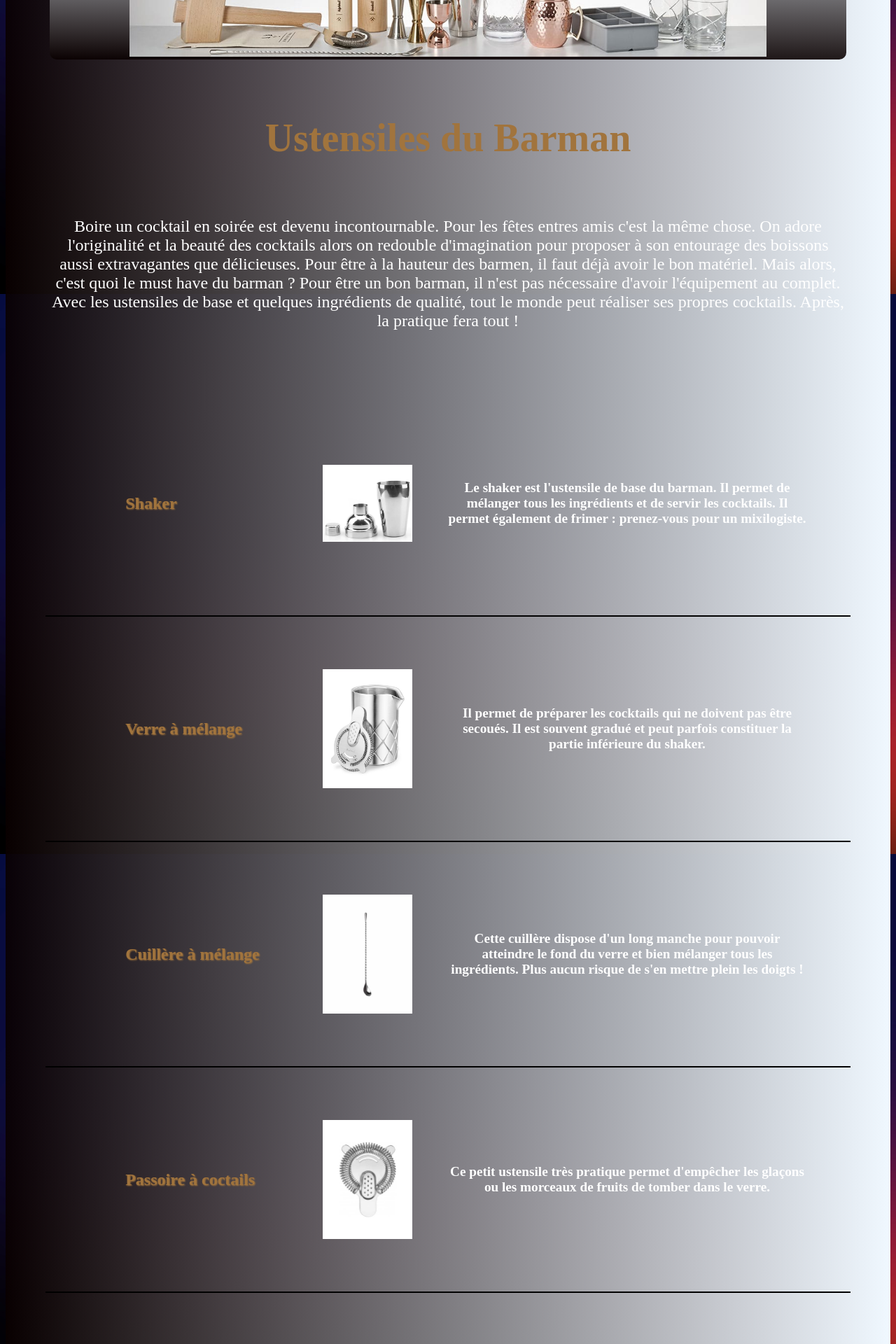
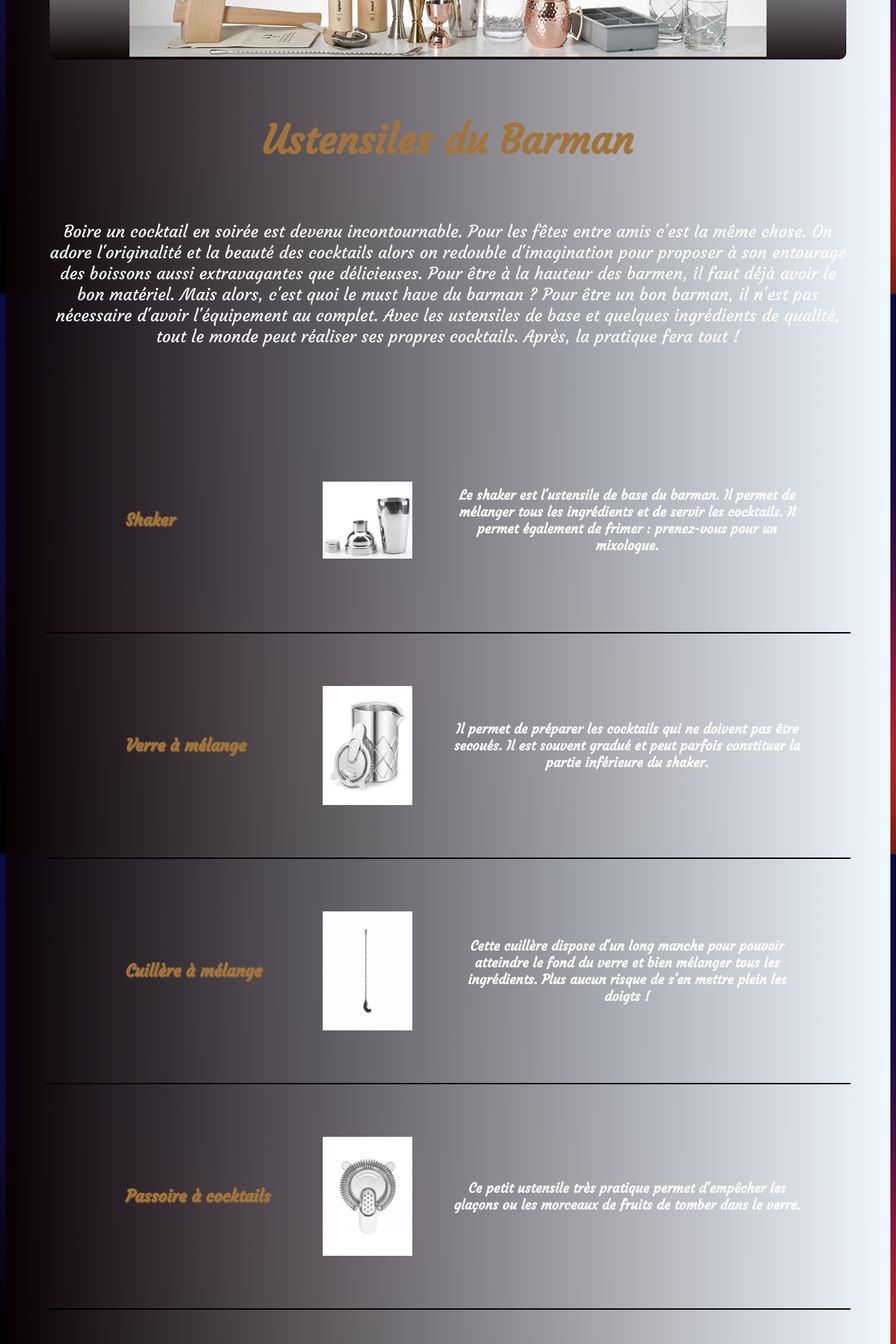
Before and after one commit to WildCodeSchool/2022-09-JS-Marseille-SNCF-P2-CocktailParty, a React (Create React App) app in the folder cocktailparty/: page /Materiel in a window 1280 px wide. Shown: the part 380-2300 px from the top of the page at 70% size. Built offline with nearby package versions, Linux system fonts and the light colour scheme.

Commit message:
google trad

```diff
--- a/cocktailparty/src/App.css
+++ b/cocktailparty/src/App.css
@@ -45,6 +45,7 @@ body {
   );
   font-size: larger;
   font-weight: bolder;
+  font-family: "Courgette", cursive;
 }
 
 .btn:hover {
@@ -69,8 +70,13 @@ body {
     rgb(106, 164, 211)
   );
   font-size: 1.5vw;
+  font-family: "Courgette", cursive;
 }
 
 .btn1:hover{
   cursor: pointer;
 }
+
+p, a, h2, h3, h4{
+  font-family: "Courgette", cursive;
+}
--- a/cocktailparty/src/components/footer/footer.js
+++ b/cocktailparty/src/components/footer/footer.js
@@ -10,7 +10,7 @@ const Footer = () => {
     <div className="footer">
       <div className="textfooter">
         <h4>Crée par Nelly, Sandra, Geoffroy</h4>
-        <h4>L'abus d'alcool est dangeureux pour la santé!</h4>
+        <h4>L'abus d'alcool est dangereux pour la santé !</h4>
       </div>
       <div className="lien-footer">
         <div className="logo-flex">
--- a/cocktailparty/src/components/footer/style.css
+++ b/cocktailparty/src/components/footer/style.css
@@ -28,6 +28,7 @@
   flex-direction: row;
   padding-right: 1rem;
   font-size: 0.8em;
+  font-family: "Courgette", cursive;
 }
 
 .lien-footer a {
--- a/cocktailparty/src/components/header/SidebarData.js
+++ b/cocktailparty/src/components/header/SidebarData.js
@@ -1,11 +1,11 @@
 export const SidebarData = [
   {
-    title: "Home",
+    title: "Accueil",
     path: "/",
     cName: "nav-text",
   },
   {
-    title: "Materiel",
+    title: "Matériel",
     path: "/materiel",
     cName: "nav-text",
   },
--- a/cocktailparty/src/components/search/search.js
+++ b/cocktailparty/src/components/search/search.js
@@ -48,7 +48,7 @@ function SearchBar() {
           </div>
         </form>
         <button className="btn" onClick={onSubmit}>
-          Recherche
+          Rechercher
         </button>
       </div>
       <div className="cocktail-list">
--- a/cocktailparty/src/components/search/style.css
+++ b/cocktailparty/src/components/search/style.css
@@ -49,6 +49,7 @@ input:focus {
   font-style: italic;
   font-size: larger;
   font-weight: 600;
+  font-family: "Courgette", cursive;
 }
 
 .loop {
@@ -57,4 +58,5 @@ input:focus {
 
 .drunk {
   color: white;
+  font-family: "Courgette", cursive;
 }
--- a/cocktailparty/src/routes/Barman.js
+++ b/cocktailparty/src/routes/Barman.js
@@ -57,7 +57,7 @@ function Barman() {
         </div>
       </div>
       <button className="btn" type="button" onClick={getDrink}>
-        Découvrez le ici:
+        A découvrir ici :
       </button>
 
       <div className="cocktailCard">
--- a/cocktailparty/src/routes/Materiel.js
+++ b/cocktailparty/src/routes/Materiel.js
@@ -29,7 +29,7 @@ function Materiel() {
           <h2 className="titleMateriel">Ustensiles du Barman</h2>
           <p className="textUses">
             Boire un cocktail en soirée est devenu incontournable. Pour les
-            fêtes entres amis c'est la même chose. On adore l'originalité et la
+            fêtes entre amis c'est la même chose. On adore l'originalité et la
             beauté des cocktails alors on redouble d'imagination pour proposer à
             son entourage des boissons aussi extravagantes que délicieuses. Pour
             être à la hauteur des barmen, il faut déjà avoir le bon matériel.
@@ -49,7 +49,7 @@ function Materiel() {
             <p className="paraph">
               Le shaker est l'ustensile de base du barman. Il permet de mélanger
               tous les ingrédients et de servir les cocktails. Il permet
-              également de frimer : prenez-vous pour un mixilogiste.
+              également de frimer : prenez-vous pour un mixologue.
             </p>
           </div>
           <div className="tool">
@@ -84,7 +84,7 @@ function Materiel() {
           </div>
           <div className="tool">
             <div className="tool_name">
-              <h3 className="titletool">Passoire à coctails</h3>
+              <h3 className="titletool">Passoire à cocktails</h3>
               <img
                 className="passoire"
                 src={passoire}
--- a/cocktailparty/src/routes/Verre.js
+++ b/cocktailparty/src/routes/Verre.js
@@ -22,7 +22,7 @@ function Verre() {
             taille lors d'un apéro, le verre choisi pour le servir aussi ! Il
             est un facteur clé pour améliorer l'expérience de consommation. De
             nombreux cocktails doivent même leur nom à la forme du verre dans
-            lequel ils sont servis... Voici quelques exemples incontournables!
+            lequel ils sont servis... Voici quelques exemples incontournables !
           </p>
         </div>
 
@@ -76,11 +76,11 @@ function Verre() {
             <img className="imgVerre4" src={image4} alt="Verre flute" />
           </div>
           <div className="texteVerre">
-            <h3>La flute</h3>
+            <h3>La flûte</h3>
             <p>
               Son design allongé permet de préserver les bulles et la finesse de
               la boisson qui l'emplit. Souvent utilisée pour servir du
-              champagne, la flute peut également servir à présenter des
+              champagne, la flûte peut également servir à présenter des
               cocktails à base de pétillants (tel du Prosecco).
             </p>
           </div>
```
